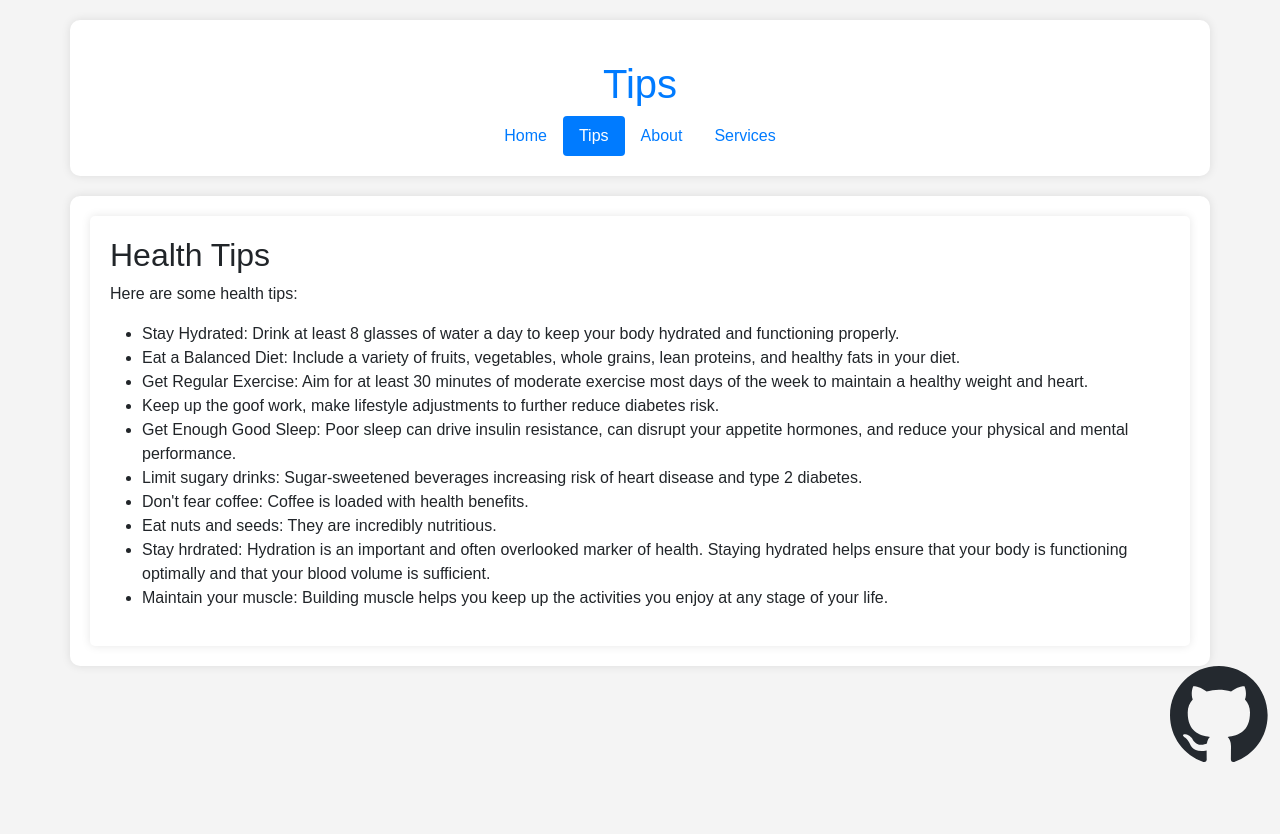
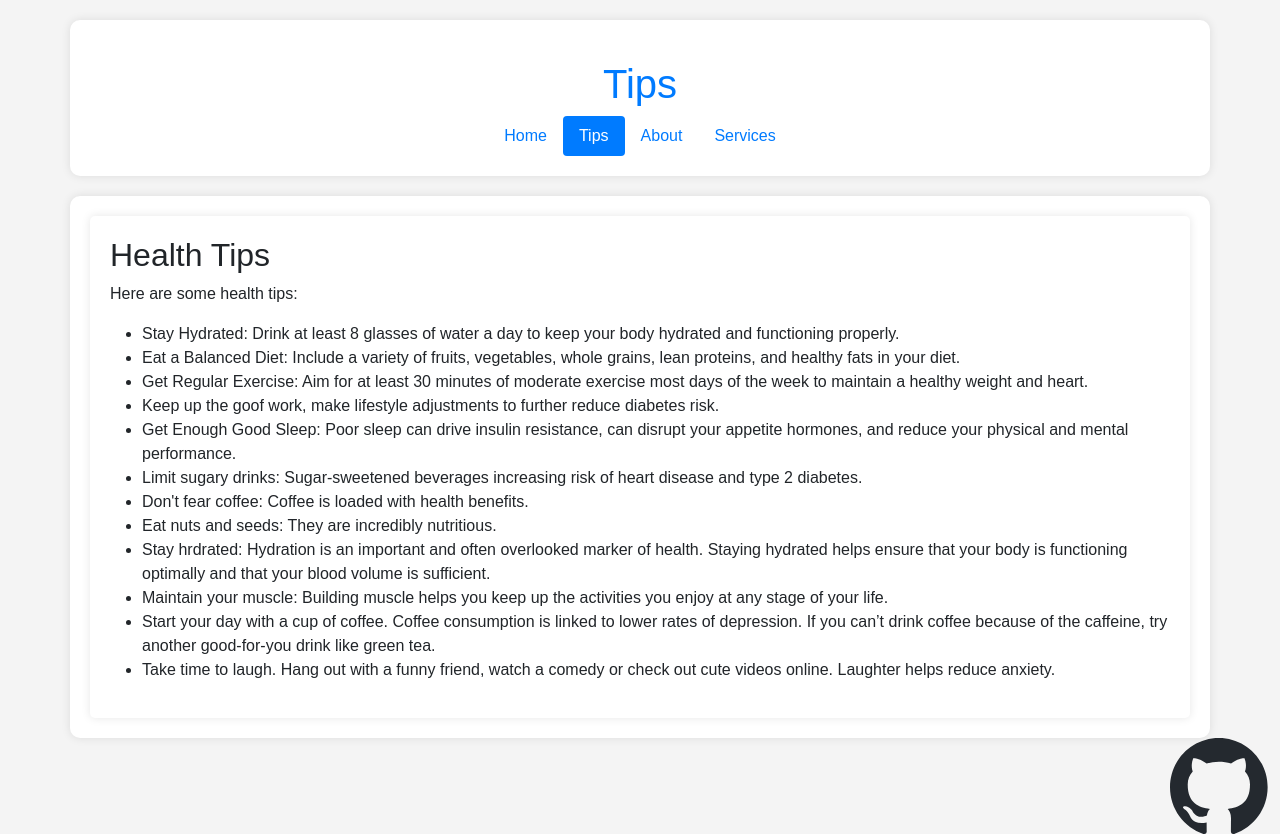
Before and after one commit to saishinkar2/healthainexus, a plain HTML site: page tips.html in a window 1280 px wide. Before the commit the page ends 800 px from the top, so only its background shows below. Drawn offline with nearby package versions, Linux system fonts and the light colour scheme; a script that the page names is missing.

Commit message:
Updated Tips

```diff
--- a/tips.html
+++ b/tips.html
@@ -78,7 +78,9 @@
                   <li>Eat nuts and seeds: They are incredibly nutritious.</li>
                   <li>Stay hrdrated: Hydration is an important and often overlooked marker of health. Staying hydrated helps ensure that your body is functioning optimally and that your blood volume is sufficient.</li>
                   <li>Maintain your muscle: Building muscle helps you keep up the activities you enjoy at any stage of your life.</li>
-              </ul>
+                  <li>Start your day with a cup of co­ffee. Coff­ee consumption is linked to lower rates of depression. If you can’t drink coff­ee because of the caff­eine, try another good-for-you drink like green tea.</li>
+                  <li>Take time to laugh. Hang out with a funny friend, watch a comedy or check out cute videos online. Laughter helps reduce anxiety.</li>
+                 </ul>
             </section>
         </div>
     </main>
```
